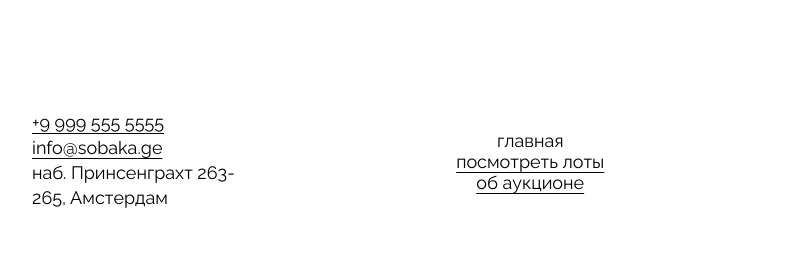
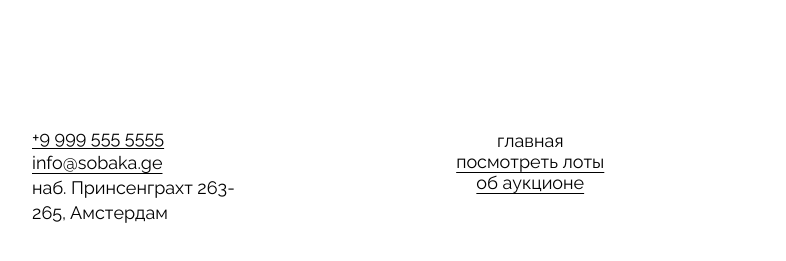
Before and after one commit to anastasiia1141/ono-tebe-nado, a plain HTML site: page index.html in a window 1280 px wide. Shown: the part 2716-2977 px from the top of the page, 108-894 px from the left. Drawn offline with Linux system fonts and the light colour scheme.

Commit message:
7 git status

```diff
--- a/index.html
+++ b/index.html
@@ -151,7 +151,7 @@
 
   <footer class="footer_content">
     <address class="contacts">
-      <ul class="contacts_title">
+      <ul class="contacts_title contacts_title_footer">
         <li class="contacts_title_menu">
           <a class="element_list" href="tel:+99995555555"> +9 999 555 5555</a>
         </li>
--- a/styles/style.css
+++ b/styles/style.css
@@ -351,7 +351,7 @@ main {
 }
 
 .footer_content {
-    padding-bottom: 94px;
+    padding-bottom: 98px;
     display: grid;
     grid-template-columns: 1.5fr 1.5fr 2fr;
     padding-left: 15px;
@@ -373,14 +373,12 @@ main {
 
 
 .contacts_title_footer {
-
     list-style: none;
     font-size: 18px;
     line-height: 25px;
     text-underline-position: under;
     font-style: normal;
 }
-
 
 
 .menu_list_link_footer {
@@ -395,3 +393,8 @@ main {
 .menu_element_active_footer {
     text-decoration: none;
 }
+.contacts_title_footer {
+    text-underline-position: under;
+    list-style-type: none;
+    padding-top: 15px;
+}
```
